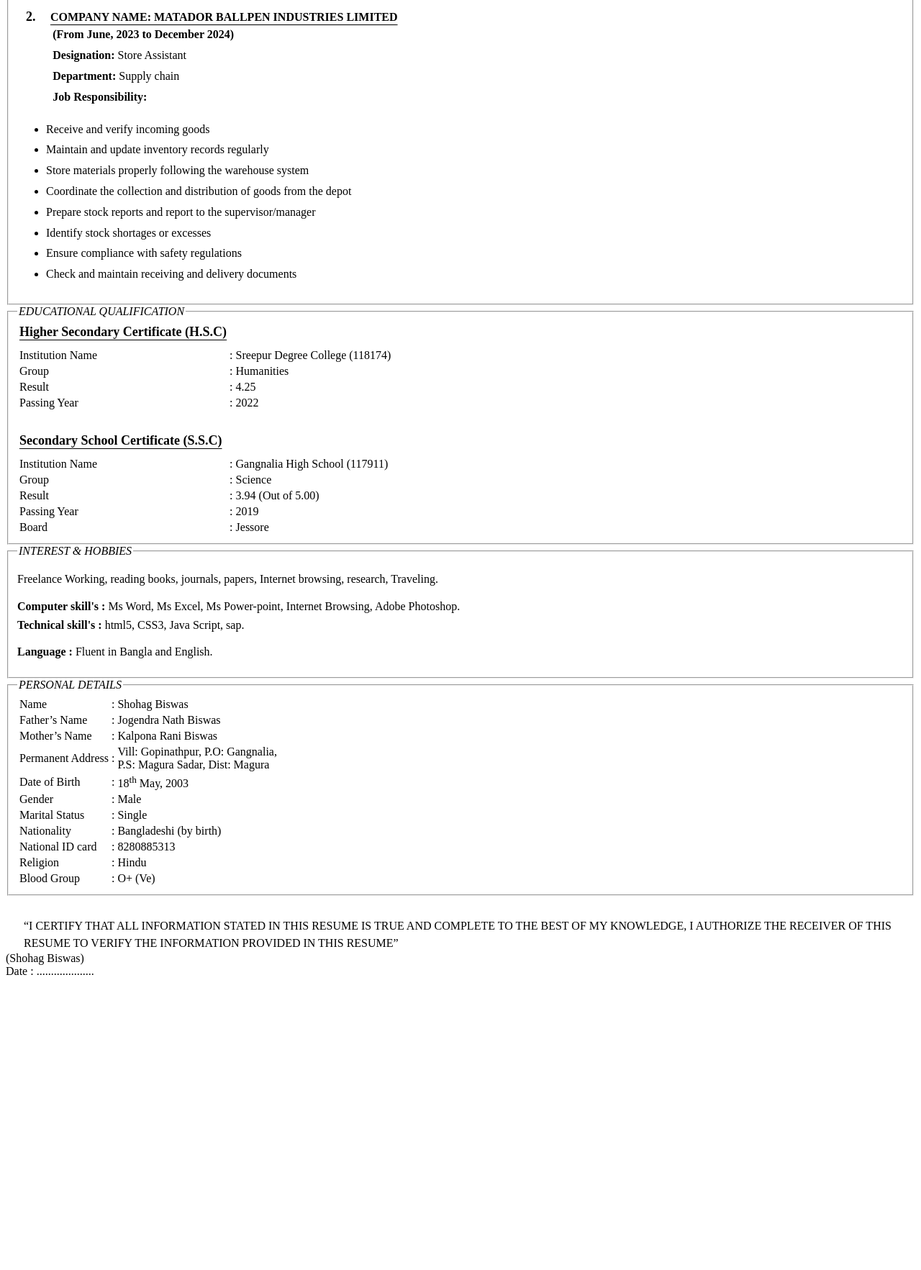
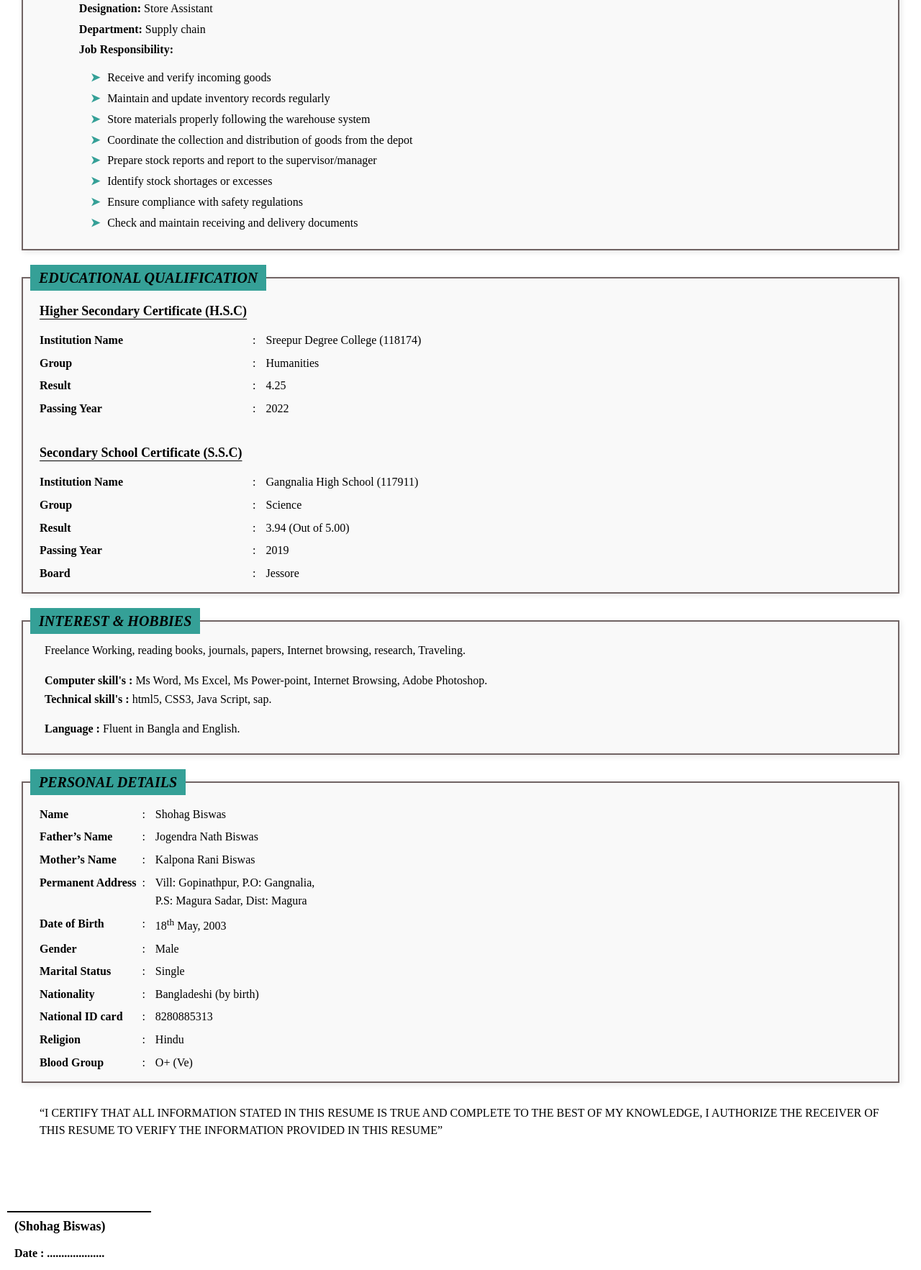
Before and after one commit to Shohag124421/Portfolio, a plain HTML site: page index.html in a window 1280 px wide. Shown: the part 1003-2768 px from the top of the page at 72% size. Before the commit the page ends 2370 px from the top, so only its background shows below. Drawn offline with Linux system fonts and the light colour scheme.

Commit message:
index.html

```diff
--- a/index.html
+++ b/index.html
@@ -6,7 +6,160 @@
         <title>
             Shohag Biswas- Curriculum Vitae
         </title>
-        <link rel="stylesheet" href="CV_css_file.css">
+        <style>
+            body {
+    margin: 5px;
+    padding: 5px;
+    font-family: 'Times New Roman', Times, serif;
+    line-height: 1.6;
+}
+.photo-box {
+    display: flex;
+    justify-content: space-between;
+    align-items: center;
+    margin: 10px;
+    padding: 10px;
+}
+.photo-box p {
+    font-size: 24px;
+    line-height: 1.8;
+}
+.photo-box img {
+    height: 250px;
+    width: 250px;
+    border: 2px solid black;
+}
+fieldset {
+  border: 2px solid #716464;
+  margin: 0 20px 20px;
+  padding: 5px 10px;
+  background-color: #f9f9f9;
+  box-shadow: 2px 2px 8px rgba(0,0,0,0.1);
+  transition: 0.3s ease, box-shadow 0.3s ease;
+
+}
+fieldset:hover {
+    transform: scale(1.04);
+  }
+legend {
+  font-weight: bold;
+  font-size: 20px;
+  padding: 2px 12px;
+  color: black;
+   background-color: rgb(53, 160, 151);
+}
+p {
+    font-size: 16px;
+    color: black;
+    padding: 0 20px;
+    margin-top: 5px;
+    font-family: 'Times New Roman', Times, serif;
+}
+ul {
+    margin-left: 7%;
+    padding-left: 0;
+    font-size: 16px;
+    line-height: 1.8;
+    list-style: none;
+    color: black;
+    margin-top: 10px;
+}
+
+ul li::before {
+    content: "\27A4";
+    color: rgb(53, 160, 151);
+    margin-right: 10px;
+    font-weight: bold;
+}
+table {
+    margin: 5px;
+    font-size: 16px;
+    color: black;
+}
+
+td {
+    padding: 2px 6px;
+    vertical-align: top;
+}
+
+td:first-child {
+    font-weight: bold;
+    color: black;
+}
+
+td:nth-child(2) {
+    padding-left: 0;
+}
+ .signature {
+            margin-top: 100px;
+            width: 300px;
+        }
+
+        .signature-line {
+            border-top: 2px solid #000;
+            width: 200px;
+            margin-bottom: 5px;
+        }
+
+        .name {
+            font-weight: bold;
+            font-size: 18px;
+            padding-left: 10px;
+        }
+
+        .date {
+            font-weight: bold;
+            font-size: 16px;
+            margin-top: 10px;
+            padding-left: 10px;
+        }
+@media (max-width: 768px) {
+    body {
+        margin: 2px;
+        padding: 2px;
+        border: none;
+    }
+
+    .photo-box {
+        flex-direction: column;
+        align-items: center;
+        text-align: center;
+    }
+
+    .photo-box p {
+        font-size: 18px;
+    }
+
+    .photo-box img {
+        height: 180px;
+        width: 180px;
+        margin-top: 15px;
+    }
+
+    fieldset {
+        margin: 10px 10px;
+        padding: 10px;
+    }
+
+    legend {
+        font-size: 18px;
+        text-align: center;
+    }
+
+    p, ul, table {
+        font-size: 14px;
+    }
+
+    .signature {
+        width: 100%;
+        margin: 40px 10px 0;
+    }
+
+    .signature-line {
+        width: 70%;
+    }
+}
+        </style>
     </head>
     <body>
         <div class="photo-box">
```
